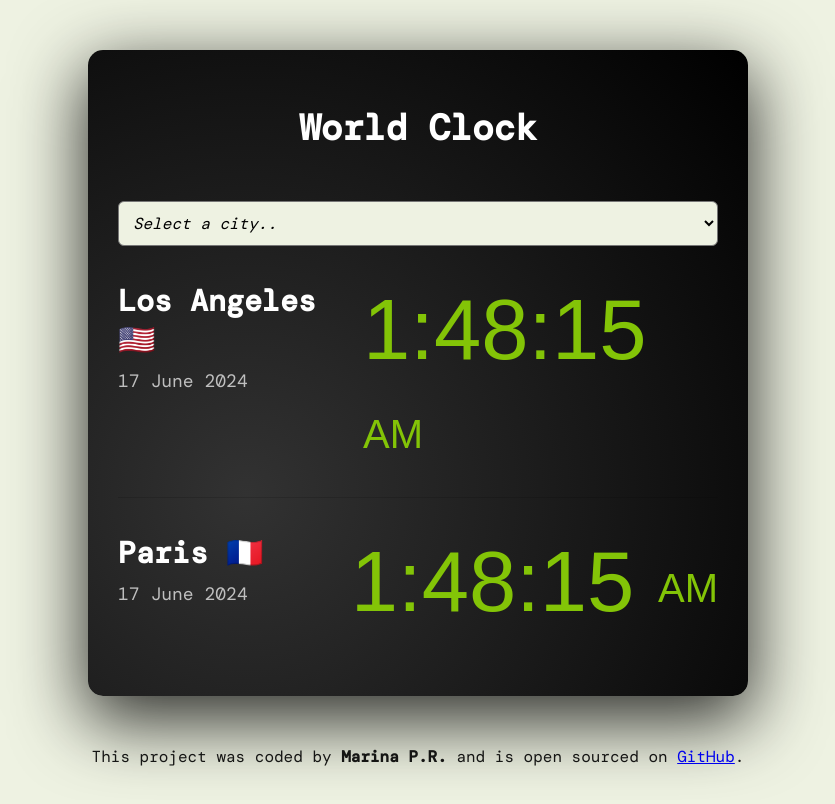
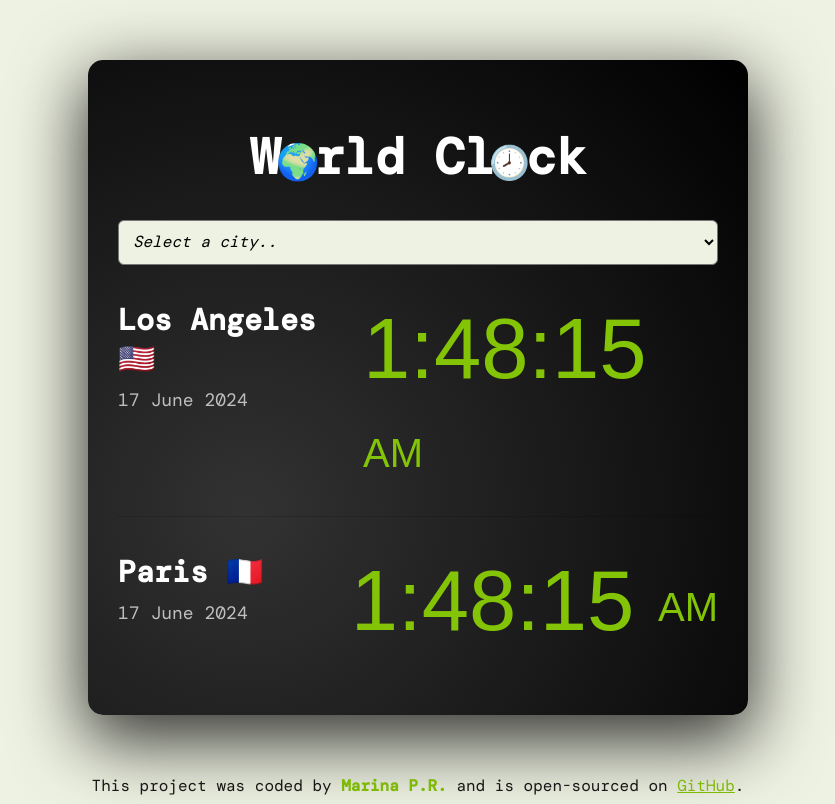
Before and after one commit to MarinaPerezR/world-clock, a plain HTML site: page index.html in a window 1280 px wide. Shown: the whole page, without its empty margins (222-1057 px from the left). Drawn offline with nearby package versions, Linux system fonts and the light colour scheme; a web font is replaced by a local one.

Commit message:
Updated the CSS

```diff
--- a/css/style.css
+++ b/css/style.css
@@ -5,9 +5,22 @@ body {
 
 h1 {
   text-align: center;
-  font-size: 36px;
-  margin-bottom: 50px;
+  font-size: 50px;
+  margin-bottom: 30px;
 }
+
+.world {
+  font-size: 35px;
+  margin-left: -4px;
+  margin-right: -5px;
+}
+
+.clock {
+  font-size: 33px;
+  margin-left: -6px;
+  margin-right: -4px;
+}
+
 h2 {
   margin: 0 0 10px;
   font-size: 30px;
@@ -26,7 +39,7 @@ select {
 
 .container {
   max-width: 600px;
-  margin: 50px auto;
+  margin: 60px auto;
   background: radial-gradient(
     circle at 24.1% 68.8%,
     rgb(50, 50, 50) 0%,
@@ -58,10 +71,7 @@ select {
 
 .time {
   font-size: 85px;
-  font-weight: bold;
   font-family: "Micro 5", sans-serif;
-  font-weight: 400;
-  font-style: normal;
   color: #83c407;
 }
 
@@ -75,3 +85,11 @@ footer {
   font-size: 16px;
   color: rgba(0, 0, 0, 0.9);
 }
+
+strong {
+  color: #7eb906;
+}
+
+a {
+  color: #7eb906;
+}
--- a/index.html
+++ b/index.html
@@ -20,7 +20,9 @@
   </head>
   <body>
     <div class="container">
-      <h1>World Clock</h1>
+      <h1>
+        W<spam class="world">🌍</spam>rld Cl<spam class="clock">🕗</spam>ck
+      </h1>
 
       <select>
         <option value="">Select a city..</option>
@@ -45,7 +47,7 @@
       </div>
     </div>
     <footer>
-      This project was coded by <strong>Marina P.R.</strong> and is open sourced
+      This project was coded by <strong>Marina P.R.</strong> and is open-sourced
       on
       <a href="https://github.com/MarinaPerezR/world-clock" target="_blank"
         >GitHub</a
```
